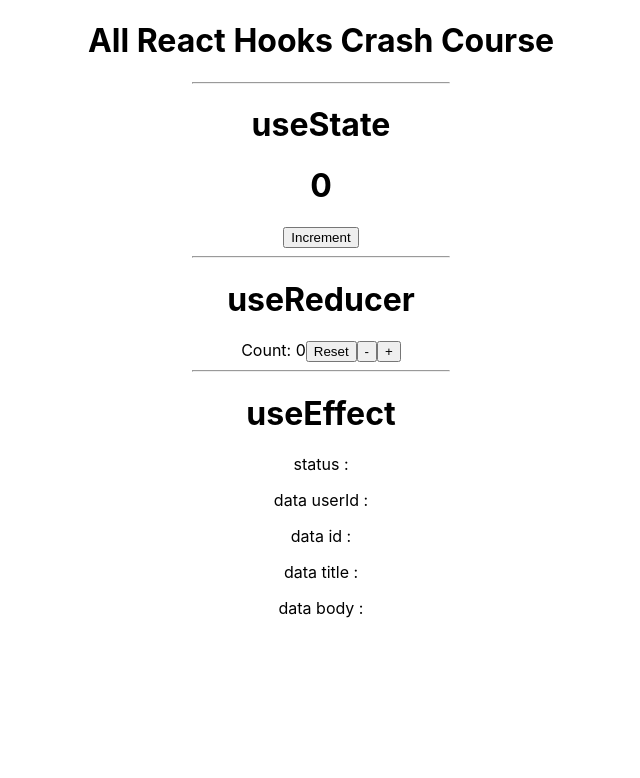
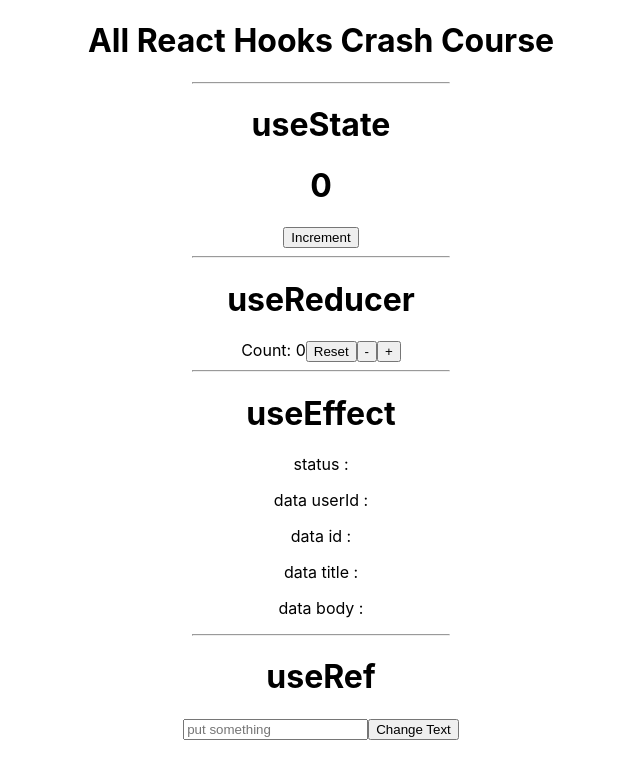
Before and after one commit to bagasghufronalfaiz/all-react-hooks, a React (Create React App) app: page / in a window 1280 px wide. Shown: the top 778 px of the page, without its empty margins (319-959 px from the left). Built offline with nearby package versions, Linux system fonts and the light colour scheme; no server answers; the HTML template or start-up script is replaced by a standard one.

Commit message:
useRef
useRef tutorial

```diff
--- a/src/App.js
+++ b/src/App.js
@@ -2,6 +2,7 @@ import './App.css';
 import State from './components/useState/State';
 import Reducer from './components/useReducer/Reducer';
 import Effect from './components/useEffect/Effect';
+import Ref from './components/useRef/Ref';
 const App = () => {
   return (
    <div className="App">
@@ -12,6 +13,8 @@ const App = () => {
      <Reducer />
      <hr width="20%" />
      <Effect />
+     <hr width="20%" />
+     <Ref />
     </div>
   );
 }
--- /dev/null
+++ b/src/components/useRef/Ref.js
@@ -0,0 +1,22 @@
+import React, { useRef, useState } from "react";
+
+const Ref = () => {
+    const text = useRef();
+    const [data, setData] = useState();
+
+    const changeText = () => {
+        setData(text.current.value);
+    }
+    return (
+        <div>
+            <h1>useRef</h1>
+            <div>
+                <input type="text" placeholder="put something" ref={text}/>
+                <button onClick={changeText}>Change Text</button>
+                <h4>{data}</h4>
+            </div>
+        </div>
+    );
+};
+
+export default Ref;
```
